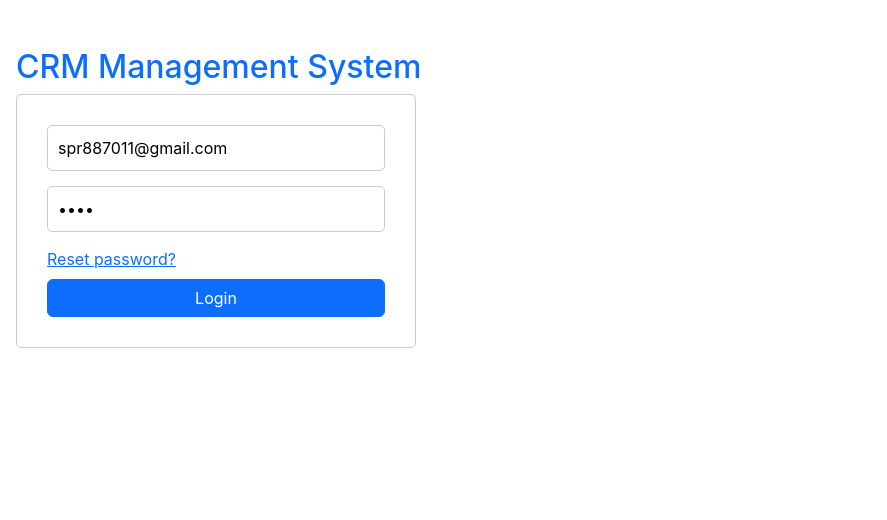
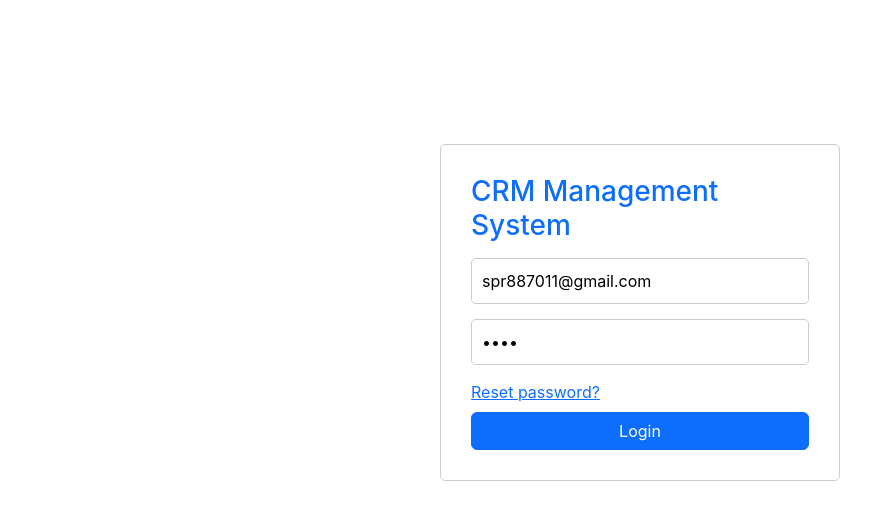
Before and after one commit to Praveenraj-subramaniyan/CRM_Client, a React (Create React App) app: page / in a window 1280 px wide. Shown: the top 520 px of the page, without its empty margins (0-887 px from the left). Built offline with nearby package versions, Linux system fonts and the light colour scheme; the HTML template or start-up script is replaced by a standard one.

Commit message:
login page changes

```diff
--- a/src/Pages/Login.js
+++ b/src/Pages/Login.js
@@ -49,9 +49,9 @@ function Login() {
     }));
   }
   return (
-    <div className=" mx-3 mt-5">
-      <h2 className="text-primary">CRM Management System</h2>
-      <form id="loginForm" className="loginFormcls" onSubmit={handleSubmit}>
+    <div className="mt-5 pt-5 d-flex justify-content-center align-items-center">
+      <form id="loginForm" className="loginFormcls mt-5" onSubmit={handleSubmit}>
+      <h3 className="text-primary mb-3">CRM Management System</h3>
         <input
           type="email"
           name="emailid"
```
